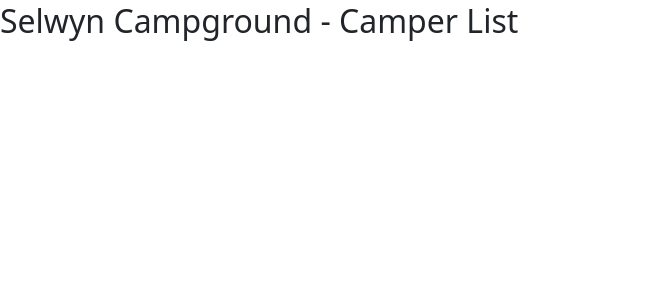
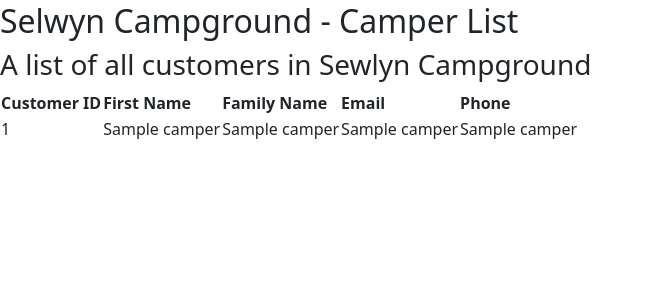
Before and after one commit to Tong-Ye-1159668/Sewlyn_Campsite_Booking_System-LincolnUni-2024-S1, a Flask app: template templates/camperlist.html in a window 1280 px wide. Shown: the part 94-396 px from the top of the page, without its empty margins (0-653 px from the left). Run offline with Flask 3, Linux system fonts and the light colour scheme; the template is opened without the code that fills it: most values are stand-ins (such as "Sample title", 1, 10 or a date in 2020).

Commit message:
added customer list to camperlist.html

```diff
--- a/templates/camperlist.html
+++ b/templates/camperlist.html
@@ -3,5 +3,18 @@
 <h2>Selwyn Campground - Camper List</h2>
 
 <!-- Insert code to loop over the list of campers and display them -->
+<h3>A list of all customers in Sewlyn Campground</h3>
+<table>
+    <tr><th>Customer ID</th><th>First Name</th><th>Family Name</th><th>Email</th><th>Phone</th></tr>
+    {% for camper in camperlist %}
+        <tr>
+            <td>{{camper[0]}}</td>
+            <td>{{camper[1]}}</td>
+            <td>{{camper[2]}}</td>
+            <td>{{camper[3]}}</td>
+            <td>{{camper[4]}}</td>
+        </tr>
+    {% endfor %}
+</table>
 
 {% endblock %}
```
